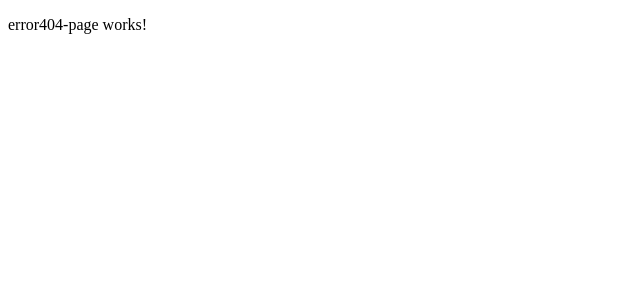
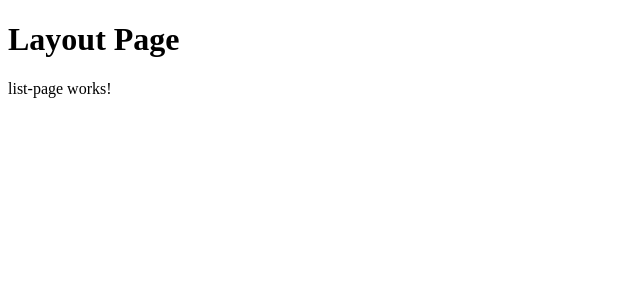
Before and after one commit to AZnexus/heroesApp, an Angular app: page /heroes/list in a window 1280 px wide. Before the commit this address led to /404. Shown: the top 300 px of the page, without its empty margins (0-640 px from the left). Built offline with nearby package versions, Linux system fonts and the light colour scheme.

Commit message:
Routings done

```diff
--- a/src/app/auth/pages/layout-page/layout-page.component.html
+++ b/src/app/auth/pages/layout-page/layout-page.component.html
@@ -1 +1,2 @@
-<p>layout-page works!</p>
+<h1>Layout Page</h1>
+<router-outlet></router-outlet>
--- a/src/app/heroes/pages/layout-page/layout-page.component.html
+++ b/src/app/heroes/pages/layout-page/layout-page.component.html
@@ -1 +1,2 @@
-<p>layout-page works!</p>
+<h1>Layout Page</h1>
+<router-outlet></router-outlet>
```
Also changed, not shown: src/app/auth/aut-routing.module.ts (+8 -1 lines), src/app/heroes/heroes-routing.module.ts (+10 -1 lines).
